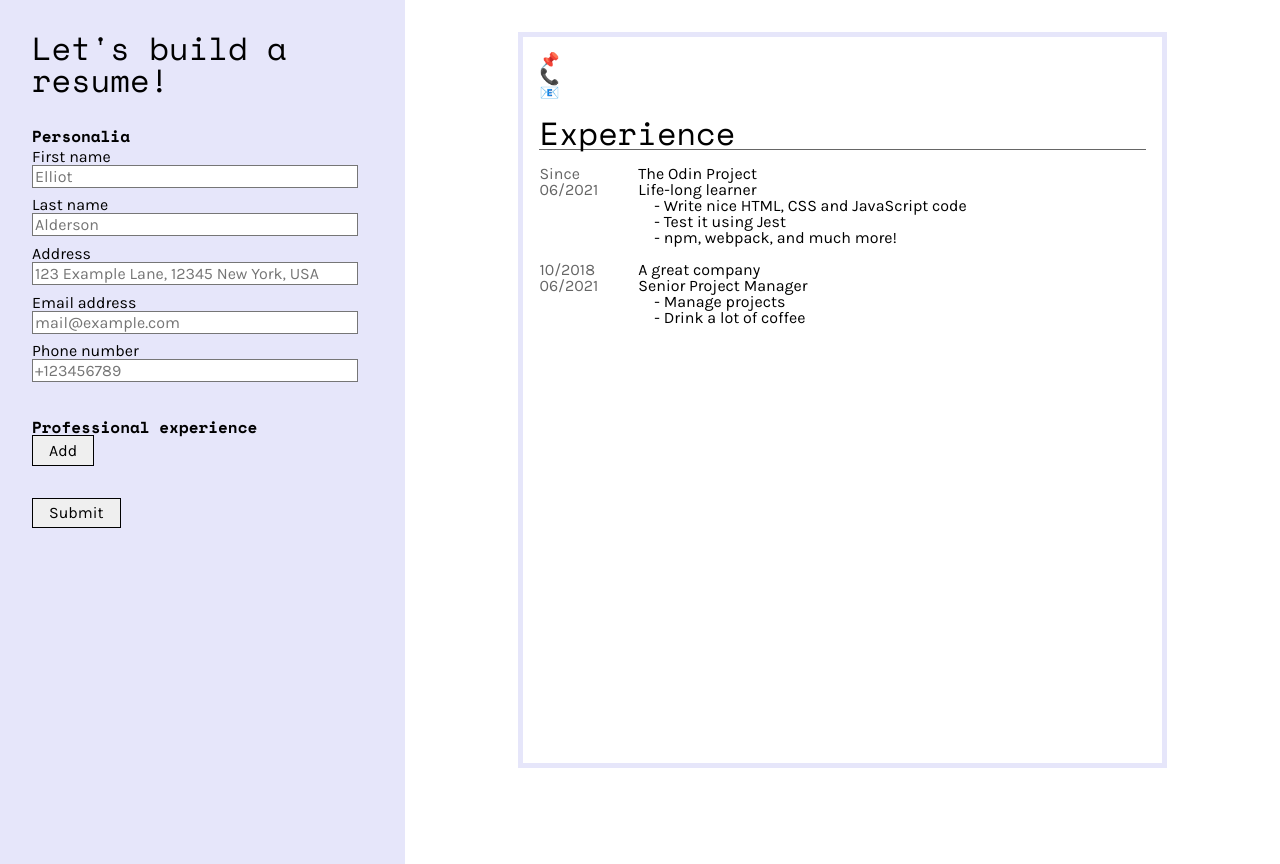
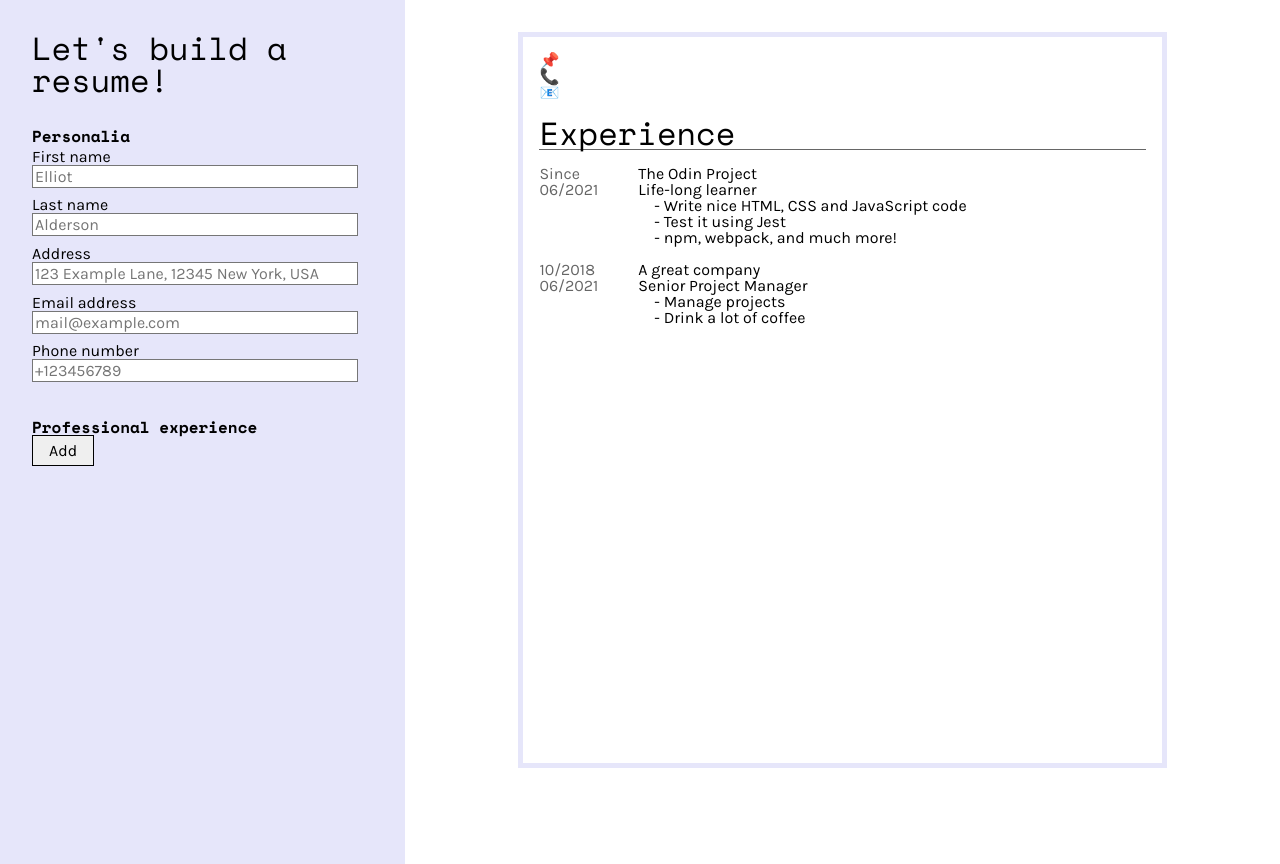
Before and after one commit to tramio/TOP-cv-application, a React (Create React App) app: page / in a window 1280 px wide. Built offline with nearby package versions, Linux system fonts and the light colour scheme.

Commit message:
remove Form submission button, replace it with onChange event listeners on Fields

```diff
--- a/src/components/Form.js
+++ b/src/components/Form.js
@@ -12,7 +12,7 @@ class Form extends Component {
       postalAddress: "",
       email: "",
       phone: "",
-      data: {},
+      personalia: {},
       isSubmitted: "",
       numExperienceSubforms: 0,
       experiences: [],
@@ -21,31 +21,30 @@ class Form extends Component {
   handleFirstNameChange = (value) => {
     this.setState({
       firstName: value,
-    });
+    }, this.setPersonalia);
   }
   handleLastNameChange = (value) => {
     this.setState({
       lastName: value,
-    });
+    }, this.setPersonalia);
   }
   handlePostalAddressChange = (value) => {
     this.setState({
       postalAddress: value,
-    });
+    }, this.setPersonalia);
   }
   handleEmailChange = (value) => {
     this.setState({
       email: value,
-    });
+    }, this.setPersonalia);
   }
   handlePhoneChange = (value) => {
     this.setState({
       phone: value,
-    });
+    }, this.setPersonalia);
   }
-  handleFormSubmission = (e) => {
-    e.preventDefault();
-    let formData = {
+  setPersonalia = () => {
+    let data = {
       firstName: this.state.firstName,
       lastName: this.state.lastName,
       postalAddress: this.state.postalAddress,
@@ -53,8 +52,8 @@ class Form extends Component {
       phone: this.state.phone,
     };
     this.setState({
-      data: formData,
-    }, () => this.props.onSubmit(this.state.data));
+      personalia: data,
+    }, () => this.props.onSubmit(this.state.personalia));
   }
   addExperience = () => {
     this.setState({
@@ -83,7 +82,7 @@ class Form extends Component {
     };
 
     return (
-      <form onSubmit={this.handleFormSubmission}>
+      <form>
         <h1>Let's build a resume!</h1>
         <fieldset id="form-personalia">
           <legend>Personalia</legend>
@@ -136,12 +135,11 @@ class Form extends Component {
           </ul>
         </fieldset>
         <fieldset id="form-experience">
-        <legend>Professional experience</legend>
+          <legend>Professional experience</legend>
           {experienceSubforms}
           <button id="add-experience-btn" type="button" onClick={this.addExperience}>
           Add</button>
         </fieldset>
-        <button type="submit">Submit</button>
       </form>
     );
   }
```
